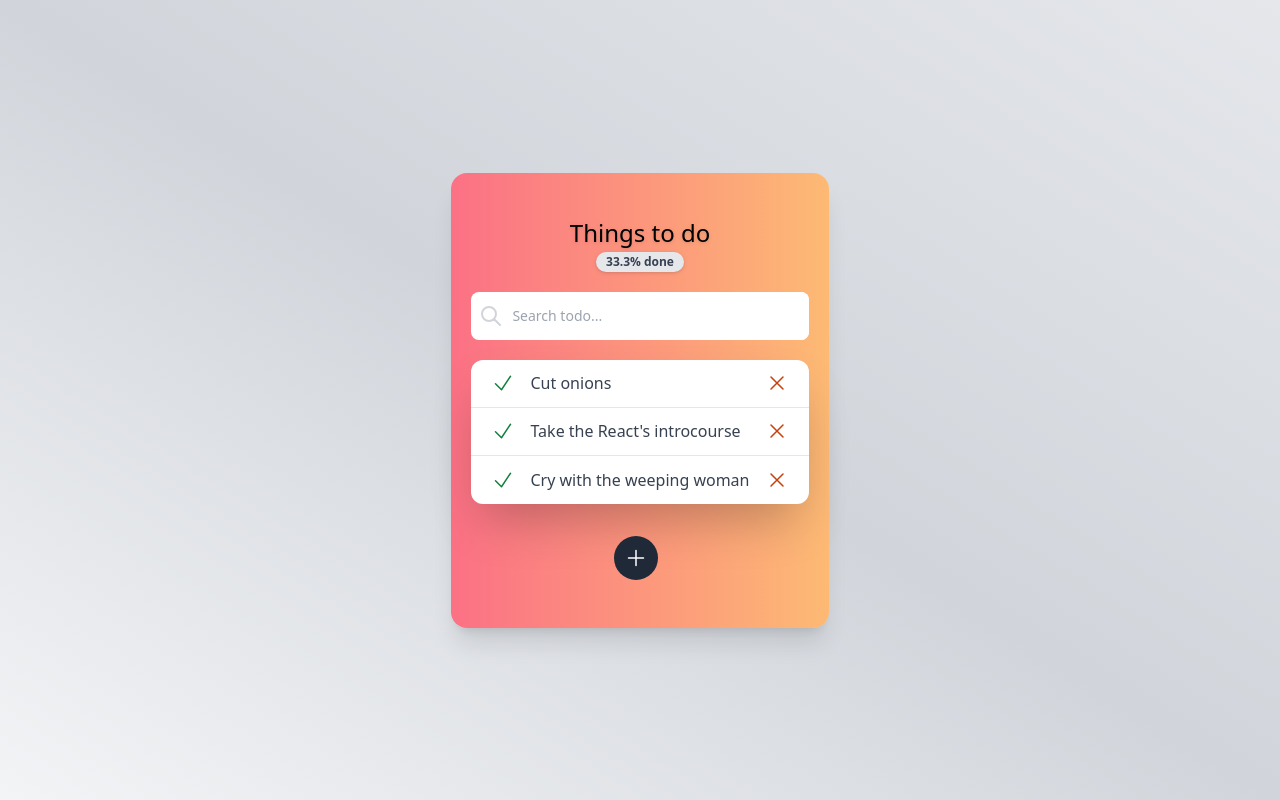
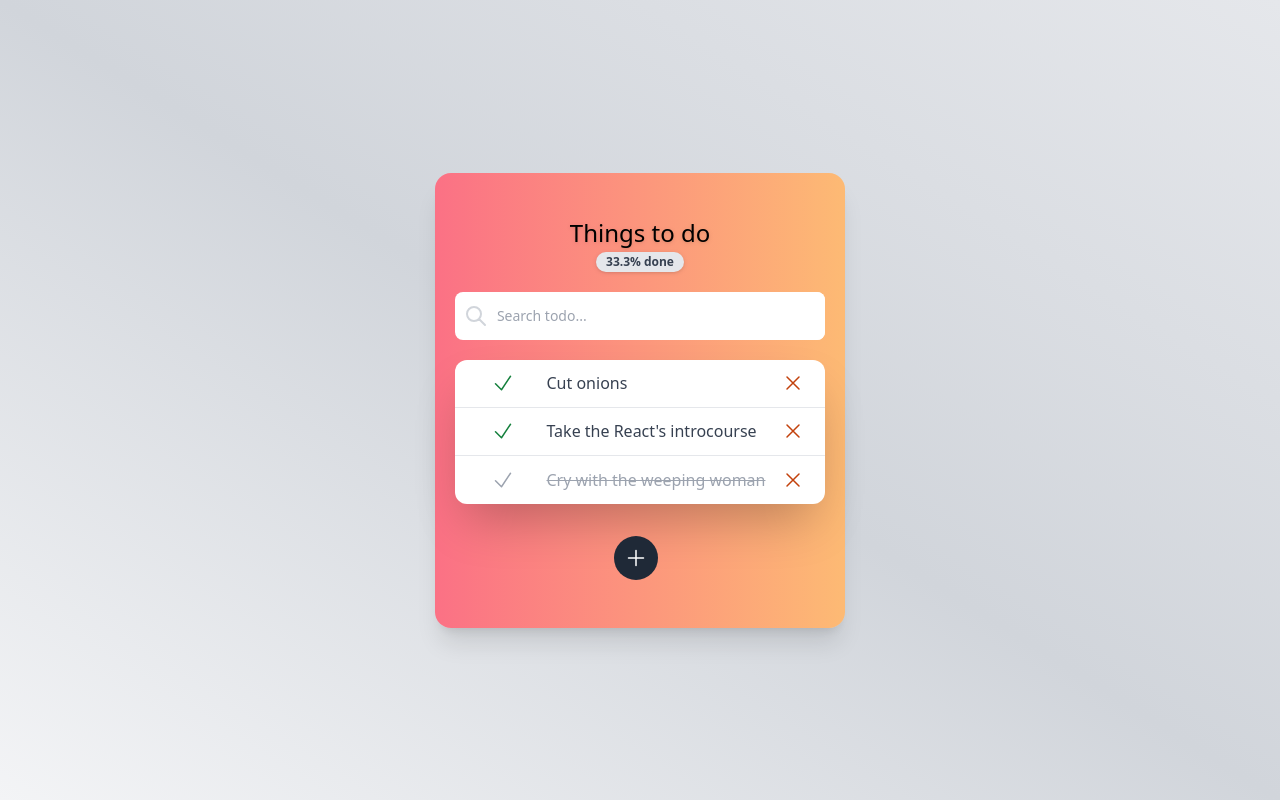
Before and after one commit to gerrcass/platzi-todo-machine, a React (Vite) app: page / in a window 1280 px wide. Built offline with nearby package versions, Linux system fonts and the light colour scheme.

Commit message:
fixing completing and deleting todos

```diff
--- a/src/components/TodoItem.jsx
+++ b/src/components/TodoItem.jsx
@@ -1,16 +1,26 @@
+import { useTodos } from "../hooks/useTodos"
 
 const TodoItem = ({ text }) => {
+    const { completeTodo, deleteTodo, todosFiltered } = useTodos()
+    const isTodoCompleted = todosFiltered.some(todo => todo.text === text && todo.completed === true)
     return (
         <li className="text-justify flex justify-between items-center h-12 px-5 border-b last:border-none">
             <div className="flex">
-                <svg className="w-6 h-6 text-green-700" xmlns="http://www.w3.org/2000/svg" fill="none" viewBox="0 0 24 24" strokeWidth="1.5" stroke="currentColor">
-                    <path strokeLinecap="round" strokeLinejoin="round" d="M4.5 12.75l6 6 9-13.5" />
+                <button type="button" onClick={() => completeTodo(text)}>
+                    <svg className={`${isTodoCompleted ? 'line-through text-gray-400' : 'text-green-700'} mx-4 w-6 h-6`} xmlns="http://www.w3.org/2000/svg" fill="none" viewBox="0 0 24 24" strokeWidth="1.5" stroke="currentColor">
+                        <path strokeLinecap="round" strokeLinejoin="round" d="M4.5 12.75l6 6 9-13.5" />
+                    </svg>
+                    <span className="sr-only">Complete task</span>
+                </button>
+                <p className={`${isTodoCompleted && 'line-through text-gray-400'} mx-4`}>{text}</p>
+
+            </div>
+            <button type="button" onClick={() => deleteTodo(text)}>
+                <svg className="w-6 h-6 text-orange-700" xmlns="http://www.w3.org/2000/svg" fill="none" viewBox="0 0 24 24" strokeWidth="1.5" stroke="currentColor">
+                    <path strokeLinecap="round" strokeLinejoin="round" d="M6 18L18 6M6 6l12 12" />
                 </svg>
-                <p className="mx-4">{text}</p>
-            </div>
-            <svg className="w-6 h-6 text-orange-700" xmlns="http://www.w3.org/2000/svg" fill="none" viewBox="0 0 24 24" strokeWidth="1.5" stroke="currentColor">
-                <path strokeLinecap="round" strokeLinejoin="round" d="M6 18L18 6M6 6l12 12" />
-            </svg>
+                <span className="sr-only">Delete task</span>
+            </button>
 
         </li >
     )
--- a/src/components/TodoSearch.jsx
+++ b/src/components/TodoSearch.jsx
@@ -1,10 +1,7 @@
 import { useTodos } from "../hooks/useTodos"
 
 const TodoSearch = () => {
-    //const [search, setSearch] = useState('')
     const { searchInput, setSearchInput } = useTodos()
-
-
 
     const handleChange = (e) => {
         setSearchInput(e.target.value)
--- a/src/context/TodosContext.jsx
+++ b/src/context/TodosContext.jsx
@@ -7,9 +7,7 @@ const TodosContext = createContext()
 const TodosProvider = ({ children }) => {
 
     const { item: todos, setItem: setTodos, loading, error } = useLocalStorage()
-    //const [todos, setTodos] = useState(initialState)
 
-    //const [todosFiltered, setTodosFiltered] = useState(initialState)
     const [searchInput, setSearchInput] = useState('')
 
 
@@ -18,7 +16,6 @@ const TodosProvider = ({ children }) => {
         todosFiltered = todos
     } else {
         todosFiltered = todos.filter(todo => todo.text.toLowerCase().includes(searchInput.toLowerCase()))
-
     }
 
 
@@ -27,14 +24,9 @@ const TodosProvider = ({ children }) => {
 
     const completedTodos = todos.filter(todo => todo.completed === true).length
 
-    const setSearchTodo = (searchInput) => {
-        const newTodos = todos.filter(todo => todo.text.toLowerCase().includes(searchInput.toLowerCase()))
-        setTodosFiltered(newTodos)
-    }
-
     const completeTodo = (text) => {
-        const newTodos = todos.filter(todo => {
-            if (todo.text === text) return { ...todo, completed: !todo.completed }
+        const newTodos = todos.map(todo => {
+            return todo.text === text ? { ...todo, completed: !todo.completed } : todo
 
         })
         setTodos(newTodos)
--- a/src/hooks/useLocalStorage.js
+++ b/src/hooks/useLocalStorage.js
@@ -6,6 +6,9 @@ const initialState = [
     { text: "Cry with the weeping woman", completed: true }
 ];
 
+const localStorageKey = 'TODO_MACHINE_APP'
+const todosLocalStorage = localStorage.getItem(localStorageKey)
+
 const useLocalStorage = () => {
     const [item, setItem] = useState(initialState)
     const [loading, setLoading] = useState(true)
@@ -13,22 +16,22 @@ const useLocalStorage = () => {
 
     useEffect(() => {
         try {
-            if (localStorage.getItem('TODO_MACHINE_APP')) {
-
-            } else {
-                localStorage.setItem('TODO_MACHINE_APP', JSON.stringify([]))
-            }
-
+            todosLocalStorage ? setItem(JSON.parse(todosLocalStorage)) : setItem(initialState)
         } catch (error) {
             console.log(error)
             setError(true)
         }
-
         setLoading(false)
     }, [])
 
+    const removeLocalStorage = () => {
+        localStorage.removeItem(localStorageKey)
+    }
+    const updateLocalStorage = (todos) => {
+        localStorage.setItem(localStorageKey, JSON.stringify(todos))
+    }
 
-    return { item, setItem, loading, error }
+    return { item, setItem, loading, error, removeLocalStorage, updateLocalStorage }
 }
 
 export { useLocalStorage }
```
